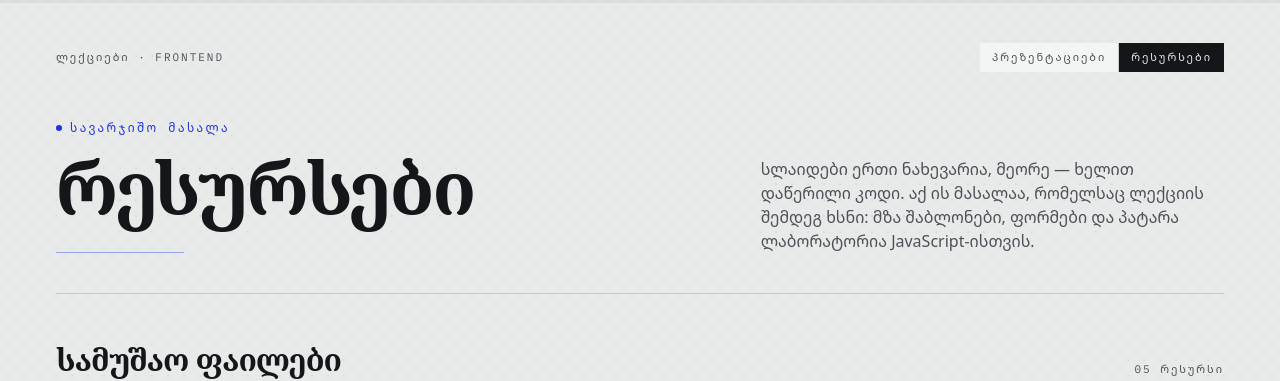
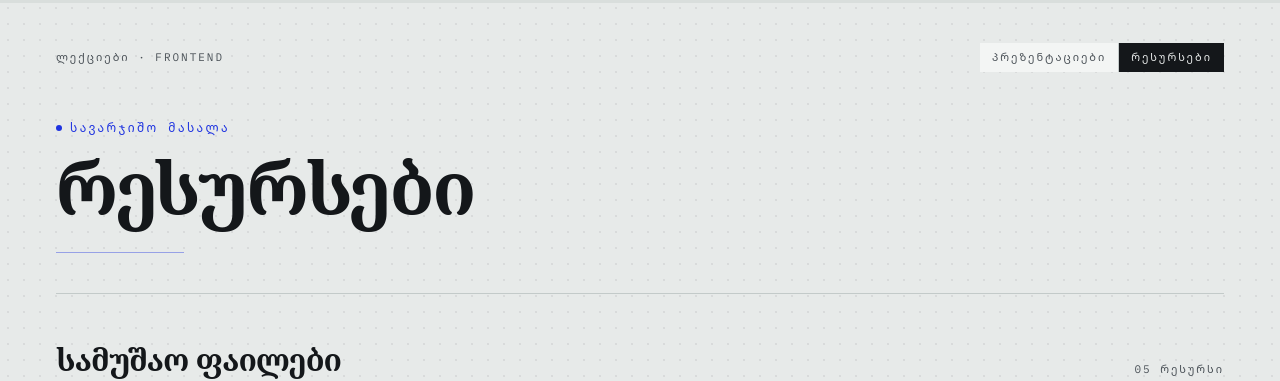
Before and after one commit to thothcher/presentations, a plain HTML site: page resources.html in a window 1280 px wide. Shown: the top 381 px of the page. Drawn offline with nearby package versions, Linux system fonts and the light colour scheme.

Commit message:
Lana's link

```diff
--- a/resources.html
+++ b/resources.html
@@ -154,13 +154,7 @@
         <h1 class="display mt-4 text-5xl leading-[0.95] font-semibold sm:text-6xl lg:text-7xl">რესურსები</h1>
         <div class="mt-8 h-px w-32 bg-live/40"></div>
       </div>
-      <div class="flex flex-col justify-end lg:col-span-5">
-        <p class="max-w-md text-ink-2">
-          სლაიდები ერთი ნახევარია, მეორე — ხელით დაწერილი კოდი.
-          აქ ის მასალაა, რომელსაც ლექციის შემდეგ ხსნი: მზა შაბლონები, ფორმები და
-          პატარა ლაბორატორია JavaScript-ისთვის.
-        </p>
-      </div>
+
     </div>
   </header>
 
@@ -287,7 +281,7 @@
   </section>
 
   <!-- ═══ როგორ გამოვიყენოთ ═══ -->
-  <section class="mt-16">
+  <!-- <section class="mt-16">
     <div class="grid gap-10 lg:grid-cols-12">
       <div class="lg:col-span-4">
         <p class="flex items-center gap-2 font-mono text-xs uppercase tracking-[0.2em] text-live"><span class="h-1.5 w-1.5 rounded-full bg-live"></span>რიგითობა</p>
@@ -317,7 +311,7 @@
         </li>
       </ol>
     </div>
-  </section>
+  </section> -->
 
   <!-- ═══ ბმული პირველ გვერდზე ═══ -->
   <section class="mt-16">
```
